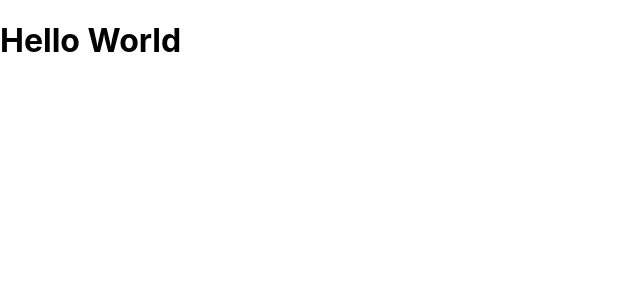
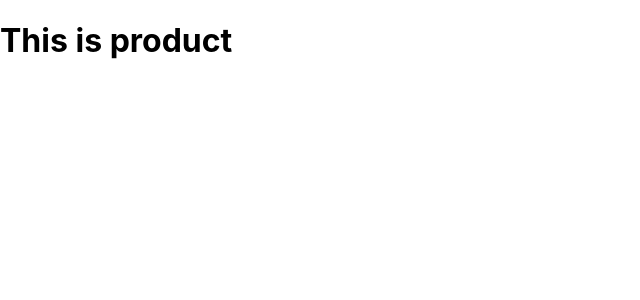
Before and after one commit to aktech27/ecomm-assignment, a React (Create React App) app: page /product/1 in a window 1280 px wide. Shown: the top 300 px of the page, without its empty margins (0-640 px from the left). Built offline with nearby package versions, Linux system fonts and the light colour scheme.

Commit message:
Added Routes and Screens

```diff
--- a/src/App.js
+++ b/src/App.js
@@ -1,8 +1,15 @@
+import { BrowserRouter, Switch, Route } from "react-router-dom";
+import Home from "./screens/Home";
+import Product from "./screens/Product";
+
 function App() {
   return (
-    <div className="App">
-      <h1>Hello World</h1>
-    </div>
+    <BrowserRouter>
+      <Switch>
+        <Route exact path="/" component={Home} />
+        <Route exact path="/product/:id" component={Product} />
+      </Switch>
+    </BrowserRouter>
   );
 }
 
--- /dev/null
+++ b/src/screens/Home.js
@@ -0,0 +1,11 @@
+import React from "react";
+
+const Home = () => {
+  return (
+    <div>
+      <h1>This is home</h1>
+    </div>
+  );
+};
+
+export default Home;
--- /dev/null
+++ b/src/screens/Product.js
@@ -0,0 +1,11 @@
+import React from "react";
+
+const Product = () => {
+  return (
+    <div>
+      <h1>This is product</h1>
+    </div>
+  );
+};
+
+export default Product;
```
